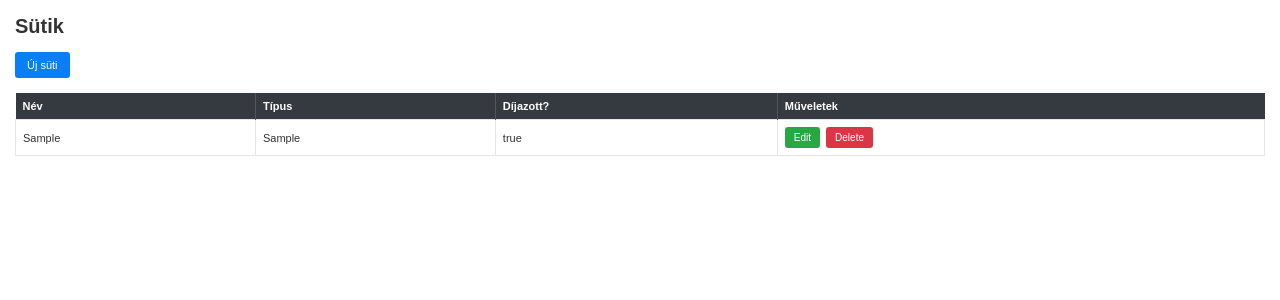
After one commit to Szandi345/Java-alkalmazasok-Gyakorlat, a Spring Boot app: page /restful.html in a window 1280 px wide. The commit adds this page. Shown: the top 300 px of the page. Run offline with Spring Boot 4, Linux system fonts and the light colour scheme; a user stored in the database is signed in; tables that the repository leaves empty hold one stand-in row (values such as "Sample post"); some of the project's set-up classes (security, data sources, template engines, error pages and the like) are left out, and stand-ins take their place.

Commit message:
restful menü űrlap

```diff
--- a/demo/src/main/java/org/example/demo/controller/Controller1.java
+++ b/demo/src/main/java/org/example/demo/controller/Controller1.java
@@ -15,4 +15,6 @@ public class Controller1 {
     public String adminPage() {
         return "admin";
     }
+    @GetMapping("/restful")
+    public String restfulPage() {return "rest"; }
 }
--- /dev/null
+++ b/demo/src/main/resources/static/myScript.js
@@ -0,0 +1,163 @@
+const API_URL = "http://localhost:8080/sutik";
+let editingSutiId = null;
+// GET - Hallgatók betöltése
+async function loadSutik() {
+    try {
+        const response = await fetch(API_URL);
+        if (!response.ok)
+            throw new Error("Hiba! Nem látom a sütiket!!");
+        const sutik = await response.json();
+        displaySutik(sutik);
+    } catch (error) {
+        showMessage(error.message, "error");
+    }
+}
+// Táblázat feltöltése
+function displaySutik(sutik) {
+    const tableBody = document.getElementById("studentTableBody");
+    tableBody.innerHTML = "";
+    sutik.forEach(suti => {
+        const row = document.createElement("tr");
+        const id = suti.id;
+        row.innerHTML = `
+<td>${suti.név}</td>
+<td>${suti.tipus}</td>
+<td>${suti.dijazott}</td>
+<td>
+<button
+class="edit-btn"
+onclick="openEditModal('${id}')">
+Edit
+</button>
+<button
+class="delete-btn"
+onclick="deleteSuti('${id}')">
+Delete
+</button>
+</td>
+`;
+        tableBody.appendChild(row);
+    });
+}
+// POST - Új hallgató
+function openCreateModal() {
+    editingSutiId = null;
+    document.getElementById("modalTitle").textContent = "Új süti";
+    document.getElementById("studentForm").reset();
+    document.getElementById("studentModal").style.display = "block";
+}
+// PUT - Hallgató módosítása
+async function openEditModal(id) {
+    try {
+        const response = await fetch(API_URL);
+        if (!response.ok)
+            throw new Error("Nem találtam a sütiket!");
+        const sutik = await response.json();
+        const suti = sutik.find(item => String(item.id) === String(id));
+        if (!suti)
+            throw new Error("Nem található a süti!");
+        editingSutiId = id;
+        document.getElementById("modalTitle").textContent = "Süti szerkesztése";
+        document.getElementById("nev").value = suti.név;
+        document.getElementById("tipus").value = suti.tipus;
+        document.getElementById("dijazott").checked = suti.dijazott;
+        document.getElementById("studentModal").style.display = "block";
+    } catch (error) {
+        showMessage(error.message, "error");
+    }
+}
+// DELETE - Hallgató törlése
+async function deleteSuti(id) {
+    const confirmed = confirm("Biztosan törli ezt a sütit?");
+    if (!confirmed)
+        return;
+    try {
+        const response = await fetch(
+            `${API_URL}/${id}`,
+            {
+                method: "DELETE",
+                headers: {"Content-Type":"application/x-www-form-urlencoded"}
+            }
+        );
+        if (!response.ok) {
+            throw new Error(`HTTP hiba: ${response.status}`);
+        }
+        showMessage("Süti sikeresen törölve!", "success");
+        await loadSutik();
+    } catch (error) {
+        showMessage(error.message, "error");
+    }
+}
+function closeModal() {
+    document.getElementById("studentModal").style.display = "none";
+    editingSutiId = null;
+}
+// Üzenet megjelenítése
+function showMessage(text, type) {
+    const message = document.getElementById("message");
+    message.textContent = text;
+    message.className = type;
+    setTimeout(() => { message.className = ""; }, 3000);
+}
+window.onclick = function(event) {
+    const modal = document.getElementById("studentModal");
+    if (event.target === modal)
+        closeModal();
+};
+function PostPut() {
+// POST / PUT form elküldése
+    document.getElementById("studentForm").addEventListener("submit", async function(event) {
+        event.preventDefault();
+        const nev = document.getElementById("nev").value;
+        const tipus = document.getElementById("tipus").value;
+        const dijazott = document.getElementById("dijazott").checked;
+
+        const formData = {
+            "név": nev,
+            "tipus": tipus,
+            "dijazott": dijazott
+        };
+
+        try {
+            let response;
+// PUT
+            if (editingSutiId) {
+                response = await fetch(
+                    `${API_URL}/${editingSutiId}`,
+                    {
+                        method: "PUT",
+                        headers: {"Content-Type": "application/json"},
+                        body: JSON.stringify(formData)
+                    }
+                );
+            }
+// POST
+            else {
+                response = await fetch(
+                    API_URL,
+                    {
+                        method: "POST",
+                        headers: {"Content-Type": "application/json"},
+                        body: JSON.stringify(formData)
+                    }
+                );
+            }
+            if (!response.ok) {
+                throw new Error(`HTTP hiba: ${response.status}`);
+            }
+            closeModal();
+            if (editingSutiId) {
+                showMessage("Süti sikeresen szerkesztve!", "success" );
+            } else {
+                showMessage("Süti sikeresen létrehozva!", "success");
+            }
+            await loadSutik();
+        } catch (error) {
+            showMessage(error.message, "error");
+        }
+    });
+}
+window.onload = function() {
+    PostPut();
+    loadSutik();
+}
--- /dev/null
+++ b/demo/src/main/resources/static/restful.html
@@ -0,0 +1,48 @@
+<!DOCTYPE html>
+<head>
+    <meta charset="UTF-8">
+    <meta name="viewport" content="width=device-width, initial-scale=1.0">
+    <title>Sütik</title>
+    <link rel="stylesheet" type="text/css" href="style.css">
+    <script src="myScript.js"></script>
+</head>
+<body>
+<div class="container">
+    <h1>Sütik</h1>
+    <button class="new-student-btn" onclick="openCreateModal()">Új süti</button>
+    <table>
+        <thead>
+        <tr>
+            <th>Név</th>
+            <th>Típus</th>
+            <th>Díjazott?</th>
+            <th>Műveletek</th>
+        </tr>
+        </thead>
+        <tbody id="studentTableBody"></tbody>
+    </table>
+    <div id="message"></div>
+</div>
+<!-- Új / módosítás -->
+<div id="studentModal" class="modal">
+    <div class="modal-content">
+        <h2 id="modalTitle">Új süti</h2>
+        <form id="studentForm">
+            <div class="form-group">
+                <label for="nev">Név</label><input type="text" id="nev" required>
+            </div>
+            <div class="form-group">
+                <label for="tipus">Típus</label><input type="text" id="tipus"required>
+            </div>
+            <div class="form-group">
+                <label for="dijazott">Díjazott?</label><input type="checkbox" id="dijazott">
+            </div>
+            <div class="form-buttons">
+                <button type="submit" class="save-btn">Save</button>
+                <button type="button" class="cancel-btn" onclick="closeModal()">Cancel</button>
+            </div>
+        </form>
+    </div>
+</div>
+</body>
+</html>
--- /dev/null
+++ b/demo/src/main/resources/static/style.css
@@ -0,0 +1,164 @@
+* {
+    box-sizing: border-box;
+}
+body {
+    margin: 0;
+    padding: 15px;
+    font-family: Arial, Helvetica, sans-serif;
+    background-color: #ffffff;
+    color: #333;
+}
+.container {
+    max-width: 100%;
+}
+h1 {
+    margin: 0 0 14px 0;
+    font-size: 20px;
+    font-weight: bold;
+}
+/* New student gomb */
+.new-student-btn {
+    background-color: #087ff5;
+    color: white;
+    border: none;
+    border-radius: 3px;
+    padding: 7px 12px;
+    font-size: 11px;
+    cursor: pointer;
+    margin-bottom: 15px;
+}
+.new-student-btn:hover {
+    background-color: #066dcc;
+}
+/* Táblázat */
+table {
+    width: 100%;
+    border-collapse: collapse;
+    font-size: 11px;
+}
+thead {
+    background-color: #343a40;
+    color: white;
+}
+th {
+    text-align: left;
+    padding: 7px;
+    font-weight: bold;
+    border-right: 1px solid #555;
+}
+th:last-child {
+    border-right: none;
+}
+td {
+    padding: 7px;
+    border: 1px solid #e5e5e5;
+    height: 34px;
+}
+tbody tr:nth-child(even) {
+    background-color: #fafafa;
+}
+tbody tr:hover {
+    background-color: #f1f1f1;
+}
+/* Műveleti gombok */
+.edit-btn,
+.delete-btn {
+    border: none;
+    color: white;
+    border-radius: 3px;
+    padding: 5px 9px;
+    font-size: 10px;
+    cursor: pointer;
+    margin-right: 3px;
+}
+.edit-btn {
+    background-color: #28a745;
+}
+.edit-btn:hover {
+    background-color: #218838;
+}
+.delete-btn {
+    background-color: #dc3545;
+}
+.delete-btn:hover {
+    background-color: #c82333;
+}
+/* Modal */
+.modal {
+    display: none;
+    position: fixed;
+    z-index: 1000;
+    left: 0;
+    top: 0;
+    width: 100%;
+    height: 100%;
+    background-color: rgba(0, 0, 0, 0.4);
+}
+.modal-content {
+    background-color: white;
+    width: 400px;
+    max-width: 90%;
+    margin: 80px auto;
+    padding: 20px;
+    border-radius: 5px;
+    box-shadow: 0 4px 15px rgba(0, 0, 0, 0.25);
+}
+.modal-content h2 {
+    margin-top: 0;
+    font-size: 18px;
+}
+.form-group {
+    margin-bottom: 12px;
+}
+.form-group label {
+    display: block;
+    margin-bottom: 5px;
+    font-size: 12px;
+    font-weight: bold;
+}
+.form-group input {
+    width: 100%;
+    padding: 8px;
+    border: 1px solid #ccc;
+    border-radius: 3px;
+    font-size: 12px;
+}
+.form-buttons {
+    margin-top: 18px;
+    text-align: right;
+}
+.save-btn,
+.cancel-btn {
+    border: none;
+    border-radius: 3px;
+    padding: 7px 12px;
+    font-size: 11px;
+    cursor: pointer;
+}
+.save-btn {
+    background-color: #087ff5;
+    color: white;
+}
+.cancel-btn {
+    background-color: #6c757d;
+    color: white;
+    margin-left: 5px;
+}
+/* Üzenet */
+#message {
+    margin-top: 15px;
+    padding: 8px;
+    border-radius: 3px;
+    font-size: 11px;
+    display: none;
+}
+.success {
+    display: block !important;
+    background-color: #d4edda;
+    color: #155724;
+}
+.error {
+    display: block !important;
+    background-color: #f8d7da;
+    color: #721c24;
+}
--- a/demo/src/main/resources/templates/menu.html
+++ b/demo/src/main/resources/templates/menu.html
@@ -47,7 +47,7 @@
             <li><a th:href="@{/adatbazis}">Adatbázis</a> </li>
             <li><a th:href="@{/kapcsolat}">Kapcsolat</a></li>
             <li><a th:href="@{/diagram}">Diagram</a> </li>
-            <li><a th:href="@{/rest}">REST API</a></li>
+            <li><a th:href="@{/restful.html}">REST API</a></li>
 
             <!-- Bejelentkezett felhasználók -->
             <li sec:authorize="isAuthenticated()"><a th:href="@{/user}">Felhasználói oldal</a></li>
```
